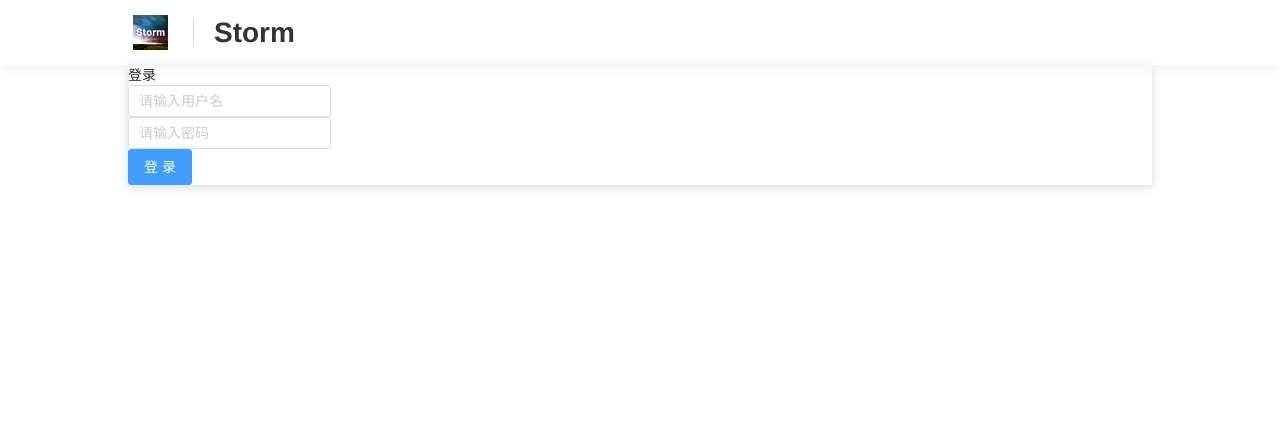
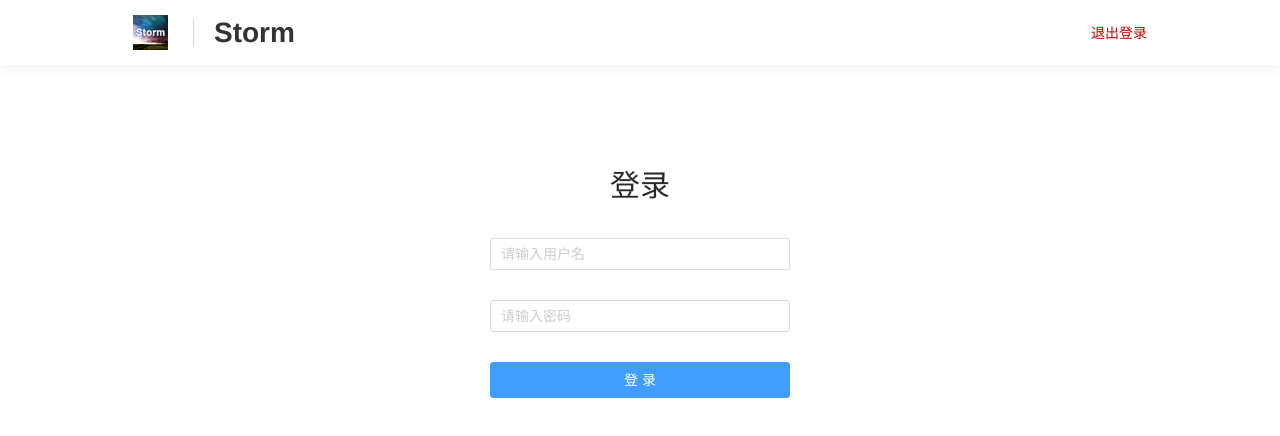
Before and after one commit to wenyejie/demo, a Vue app: page /login in a window 1280 px wide. Shown: the top 436 px of the page. Built offline with nearby package versions, Linux system fonts and the light colour scheme.

Commit message:
调整相关方法
Signed-off-by: wenyejie <wenyejie@swipal.com>

```diff
--- a/src/apis/index.ts
+++ b/src/apis/index.ts
@@ -6,6 +6,7 @@
 
 import http from '../cores/http'
 import md5 from '../cores/md5'
+import { AxiosPromise } from 'axios'
 
 interface LoginFormData {
   username: string,
@@ -17,6 +18,13 @@ interface LoginFormData {
  * @param username {string} 用户名
  * @param password {string} 密码
  */
-export const login = ({ username, password }: LoginFormData) => {
-  return http.post('/login', { username, password: md5(password) })
+export const login = ({ username, password }: LoginFormData): AxiosPromise => {
+  return http.post('/users/login', { username, password: md5(password) })
 }
+
+/**
+ * 登出
+ */
+export const logout = (): AxiosPromise => {
+  return http.post('/users/logout')
+}
--- a/src/components/button/Button.vue
+++ b/src/components/button/Button.vue
@@ -8,6 +8,7 @@
     :class="classes"
     :type="nativeType"
     class="s-button"
+    @click="handleClick"
   >
     <slot />
   </button>
@@ -29,13 +30,23 @@ export default Vue.extend({
       validator (val: string): boolean {
         return [ 'button', 'submit', 'reset' ].includes(val)
       }
+    },
+    block: {
+      type: Boolean,
+      default: false
     }
   },
   computed: {
     classes () {
       return {
-        [`s-button__${this.type}`]: this.type
+        [`s-button_${this.type}`]: this.type,
+        's-button_block': !!this.block
       }
+    }
+  },
+  methods: {
+    handleClick (event) {
+      this.$emit('click', event)
     }
   }
 })
@@ -56,7 +67,12 @@ export default Vue.extend({
   border-radius: 3px;
   transition: all .3s ease-in-out;
 
-  &__primary {
+  &_block {
+    display: block;
+    width: 100%;
+  }
+
+  &_primary {
     color: #fff;
     background-color: #409eff;
     border-color: #409eff;
--- a/src/components/header/Header.vue
+++ b/src/components/header/Header.vue
@@ -26,16 +26,31 @@
           记录代码, 记录生活, 记录世界
         </h2>-->
       </div>
-      <div class="header__right" />
+      <div class="header__right">
+        <a
+          href="javascript:;"
+          class="header__logout"
+          @click="handleLogout"
+        >退出登录</a>
+      </div>
     </div>
   </header>
 </template>
 
 <script>
 import Vue from 'vue'
+import { logout } from '../../apis'
 
 export default Vue.extend({
-  name: 'SHeader'
+  name: 'SHeader',
+  methods: {
+    handleLogout () {
+      logout()
+        .then(() => {
+          console.log('登出成功')
+        })
+    }
+  }
 })
 </script>
 
@@ -87,5 +102,14 @@ export default Vue.extend({
     color: #666666;
     letter-spacing: 10px;
   }
+
+  &__right {
+    display: flex;
+    align-items: center;
+  }
+
+  &__logout {
+    padding: 5px;
+  }
 }
 </style>
--- a/src/components/input/Input.vue
+++ b/src/components/input/Input.vue
@@ -4,7 +4,10 @@
  - @email: wenyejie@foxmail.com
  -->
 <template>
-  <div class="s-input">
+  <div
+    class="s-input"
+    :class="classes"
+  >
     <input
       v-model="innerVal"
       :type="type"
@@ -49,7 +52,7 @@ export default Vue.extend({
     },
     classes () {
       return {
-        [`s-input__block`]: this.block
+        's-input_block': this.block
       }
     }
   },
@@ -69,6 +72,10 @@ export default Vue.extend({
   position: relative;
   display: inline-block;
 
+  &_block {
+    width: 100%;
+  }
+
   &__inner {
     border-radius: 3px;
     border: 1px #ddd solid;
--- a/src/cores/http.ts
+++ b/src/cores/http.ts
@@ -8,7 +8,7 @@ import axios, { AxiosInstance } from 'axios'
 import { stringify } from 'qs'
 
 const instance: AxiosInstance = axios.create({
-  baseURL: '//localhost:8002',
+  baseURL: '//localhost:8004',
   timeout: 30000,
   withCredentials: true,
   headers: {
--- a/src/views/Login.vue
+++ b/src/views/Login.vue
@@ -1,10 +1,13 @@
 <template>
   <div class="login">
-    <h1>登录</h1>
+    <h1 class="login__title">
+      登录
+    </h1>
     <s-form>
       <s-form-item>
         <s-input
           v-model="login.username"
+          block
           placeholder="请输入用户名"
         />
       </s-form-item>
@@ -12,6 +15,7 @@
       <s-form-item>
         <s-input
           v-model="login.password"
+          block
           type="password"
           placeholder="请输入密码"
         />
@@ -20,6 +24,7 @@
       <s-form-item>
         <s-button
           type="primary"
+          block
           @click="handleSubmit"
         >
           登 录
@@ -32,6 +37,7 @@
 <script lang="ts">
 import Vue from 'vue'
 import { login } from '@/apis'
+import router from '../router'
 
 export default Vue.extend({
   name: 'VLogin',
@@ -46,6 +52,7 @@ export default Vue.extend({
   methods: {
     handleSubmit (): void {
       login(this.login).then(() => {
+        router.push('/')
       })
     }
   }
@@ -54,6 +61,18 @@ export default Vue.extend({
 
 <style lang="scss" scoped>
 .login {
-  box-shadow: 0 2px 10px rgba(0, 0, 0, .15);
+  width: 300px;
+  margin-left: auto;
+  margin-right: auto;
+  margin-top: 100px;
+  &__title {
+    font-size: 30px;
+    text-align: center;
+    margin-bottom: 30px;
+  }
+
+  .s-form-item {
+    margin-bottom: 30px;
+  }
 }
 </style>
```
